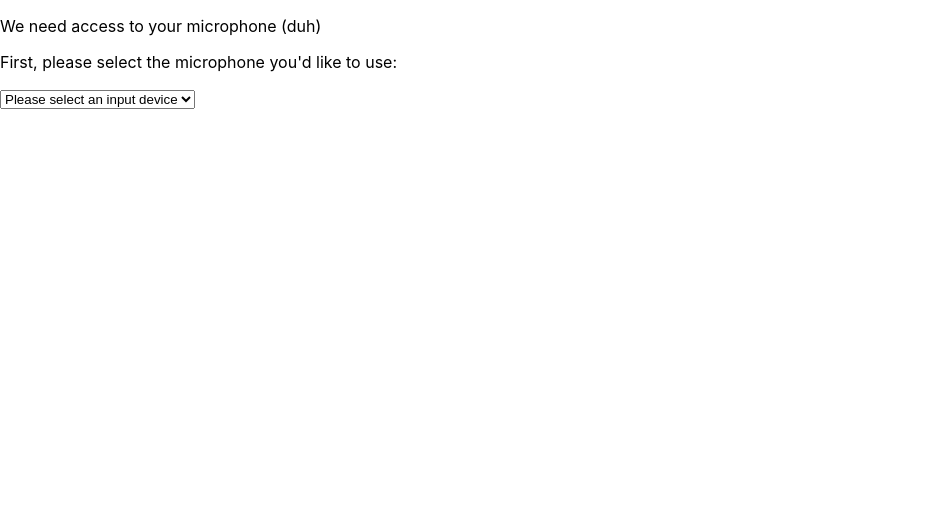
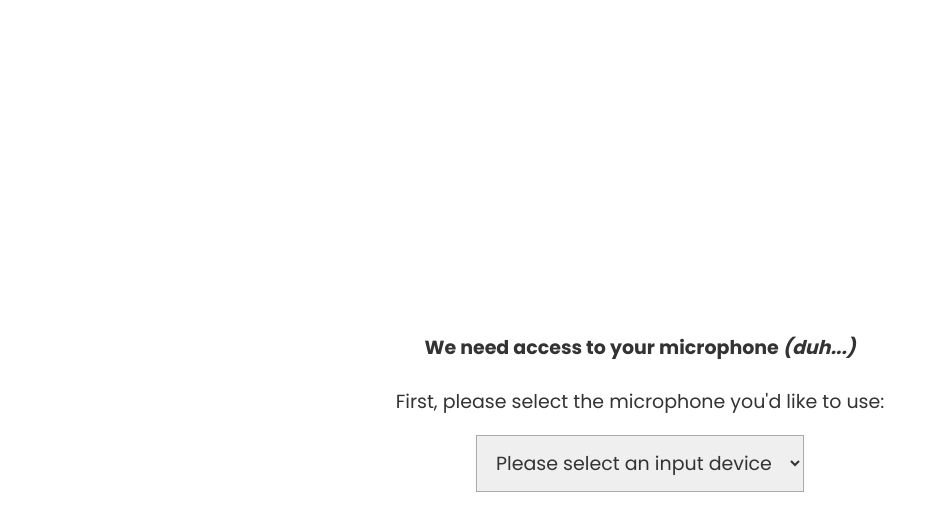
Before and after one commit to wik-z/shot-timer, a React (Create React App) app: page / in a window 1280 px wide. Shown: the top 530 px of the page, without its empty margins (0-947 px from the left). Built offline with nearby package versions, Linux system fonts and the light colour scheme.

Commit message:
Adds more styling

```diff
--- a/src/components/App.css
+++ b/src/components/App.css
@@ -1,3 +1,5 @@
+@import url('https://fonts.googleapis.com/css?family=Poppins:300,400,500,700&display=swap');
+
 html, body {
   margin: 0;
   padding: 0;
@@ -5,6 +7,43 @@ html, body {
   min-height: 100%;
 }
 
+body, input, select, button {
+  font-family: 'Poppins', sans-serif;
+}
+
+body, input, select {
+  font-size: 19px;
+  color: #333;
+}
+
 * {
   box-sizing: border-box;
 }
+
+#main {
+  display: flex;
+  align-items: center;
+  justify-content: center;
+  min-height: 100vh;
+}
+
+select, input {
+  padding: 13px 15px;
+  outline: none;
+  border: 1px solid #aaa;
+}
+
+.btn {
+  background: #ff0088;
+  border: 0;
+  padding: 9px 25px;
+  font-size: 19px;
+  color: white;
+  outline: none;
+  border-radius: 2px;
+}
+
+.btn:hover:focus {
+  background: #d1006f;
+
+}
--- a/src/components/VolumeDisplay.css
+++ b/src/components/VolumeDisplay.css
@@ -1,6 +1,9 @@
 .volume-display {
-    width: 500px;
+    width: 80%;
+    max-width: 400px;
     position: relative;
+    background: #eee;
+    display: inline-block;
 }
 
 .volume-display .bar {
--- /dev/null
+++ b/src/components/stages/Privileges.css
@@ -0,0 +1,5 @@
+#stage-privileges .btn {
+    margin-top: 30px;
+    padding-left: 45px;
+    padding-right: 45px;
+}
--- a/src/components/stages/Privileges.js
+++ b/src/components/stages/Privileges.js
@@ -3,7 +3,9 @@ import MicrophoneService from '../../services/MicrophoneService';
 import VolumeDisplay from '../VolumeDisplay';
 import InputDeviceSelector from '../InputDeviceSelector';
 import { stages } from '../../contexts/AppContext';
-// import { stages } from '../../contexts/AppContext';
+import Stage from './Stage';
+
+import './Privileges.css';
 
 class Privileges extends React.Component {
     state = {
@@ -93,7 +95,7 @@ class Privileges extends React.Component {
 
     render() {
         return (
-            <div className="stage-privileges">
+            <Stage id="privileges">
                 {this.state.error ? (
                     <div className="error">
                         <p>An error occured.</p>
@@ -103,10 +105,16 @@ class Privileges extends React.Component {
                     <div>
                         {this.state.goodToProceed ? (
                             <div className="current-read">
-                                <h2>Our current microphone read:</h2>
+                                <h2>Current microphone read:</h2>
                                 <VolumeDisplay volume={this.state.volume} />
                                 <h4>All good?</h4>
-                                <button onClick={this.handleProceed.bind(this)}>PROCEED</button>
+                                <p>
+                                    (If not, it might be worth reloading the page and picking a different device)
+                                </p>
+                                <button
+                                    onClick={this.handleProceed.bind(this)}
+                                    className="btn"
+                                >PROCEED</button>
                             </div>
                         ) : (
                             <div className="access-request">
@@ -116,12 +124,18 @@ class Privileges extends React.Component {
                                     </>
                                 ) : (
                                     <>
-                                        <p>We need access to your microphone (duh)</p>
+
+                                        <h4>
+                                            We need access to your microphone <i>(duh...)</i>
+                                        </h4>
                                         {this.state.selectedDevice ? (
                                             <>
-                                                <p>Please click the button below to start.</p>
+                                                <p>Now click the button below to start.</p>
                                                 <p>
-                                                    <button onClick={this.handleClickedStart.bind(this)}>
+                                                    <button
+                                                        onClick={this.handleClickedStart.bind(this)}
+                                                        className="btn"
+                                                    >
                                                         START
                                                     </button>
                                                 </p>
@@ -141,7 +155,7 @@ class Privileges extends React.Component {
                         )}
                     </div>
                 )}
-            </div>
+            </Stage>
         )
     }
 }
--- /dev/null
+++ b/src/components/stages/Stage.css
@@ -0,0 +1,5 @@
+.stage-wrapper {
+    align-self: center;
+    text-align: center;
+    padding: 15px;
+}
--- /dev/null
+++ b/src/components/stages/Stage.js
@@ -0,0 +1,12 @@
+import React from 'react';
+import './Stage.css';
+
+function Stage({ children, id }) {
+    return (
+        <div className="stage-wrapper" id={`stage-${id}`}>
+            {children}
+        </div>
+    )
+}
+
+export default Stage;
```
